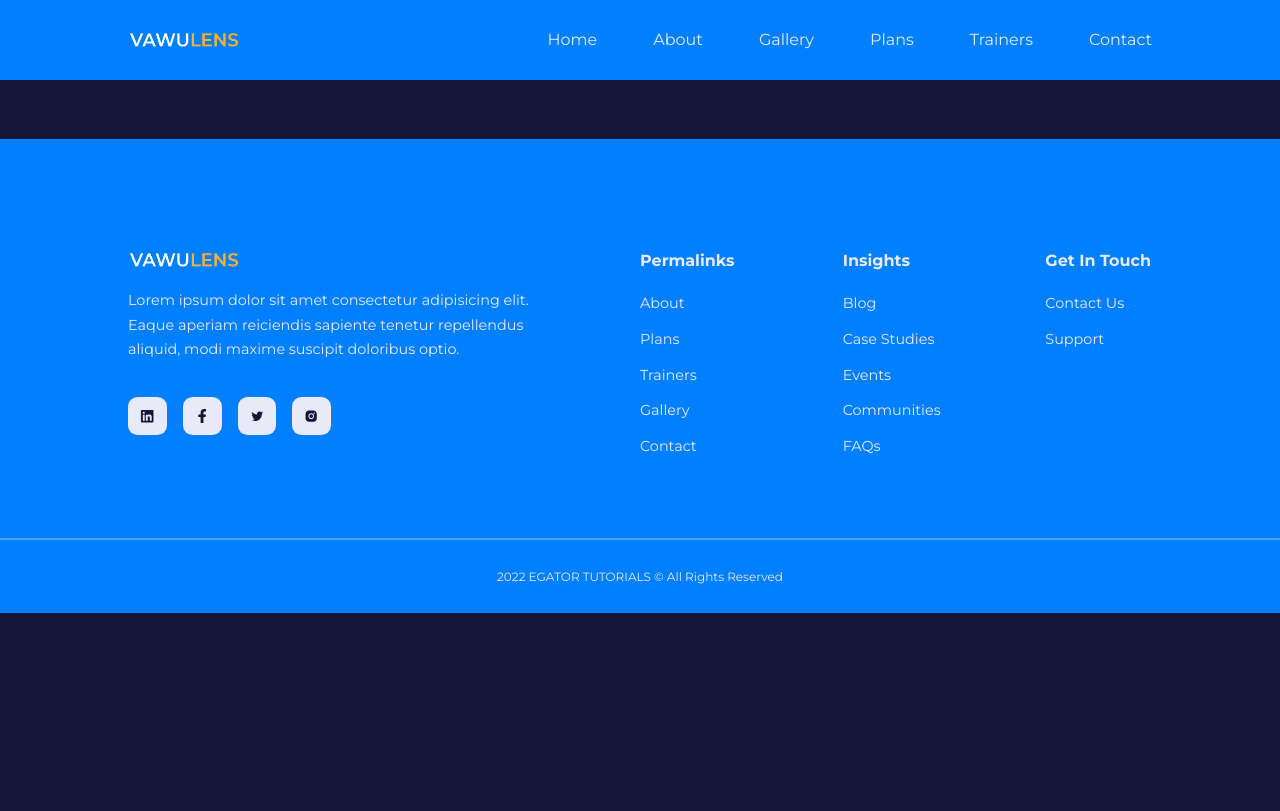
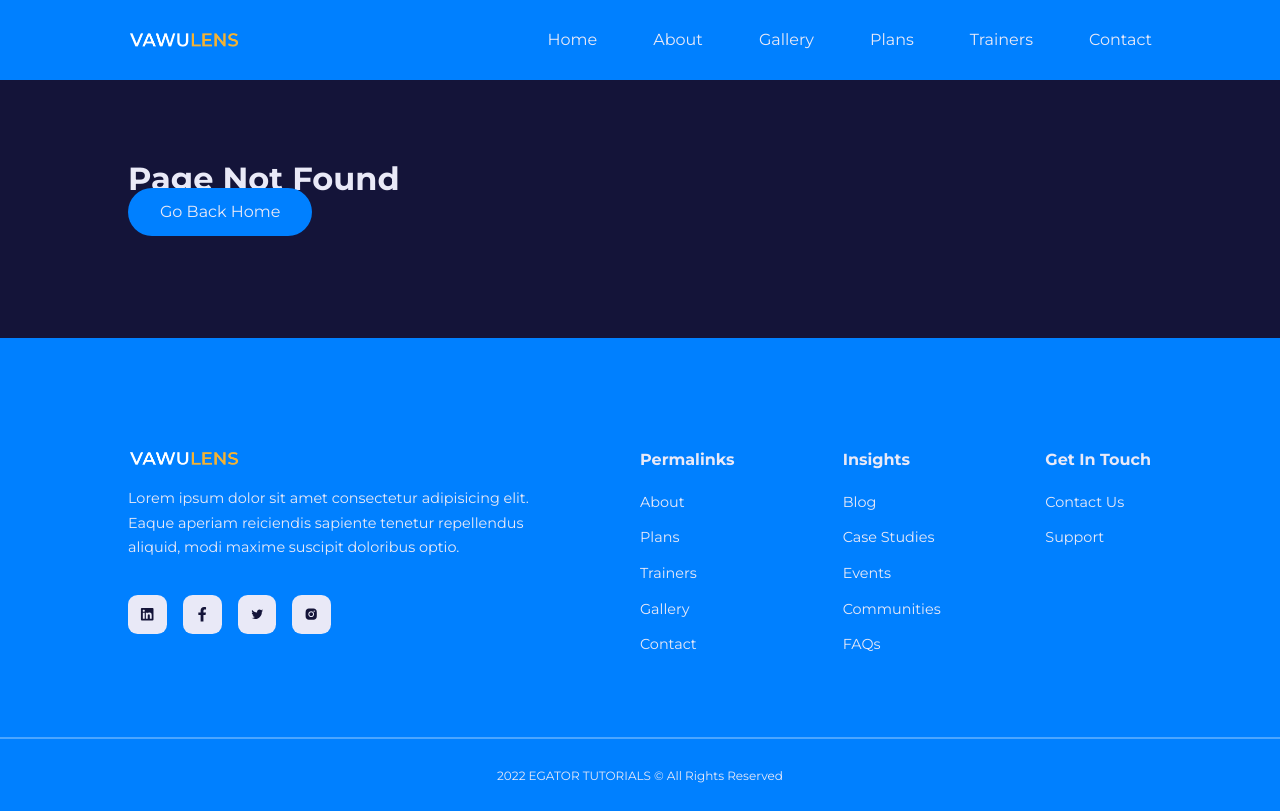
Before and after one commit to erickdc7/react-trainer-website, a React (Create React App) app: page /programs/111 in a window 1280 px wide. Built offline with nearby package versions, Linux system fonts and the light colour scheme; the HTML template or start-up script is replaced by a standard one.

Commit message:
NotFound.jsx updated

```diff
--- a/src/pages/notFound/NotFound.jsx
+++ b/src/pages/notFound/NotFound.jsx
@@ -1,9 +1,18 @@
 import React from 'react'
 import './notFound.css'
+import { Link } from 'react-router-dom'
 
 const NotFound = () => {
     return (
-        <div>NotFound</div>
+        <section>
+            <div className="container notfound__container">
+                <h2>Page Not Found</h2>
+
+                <Link to="/" className='btn'>
+                    Go Back Home
+                </Link>
+            </div>
+        </section>
     )
 }
 
```
